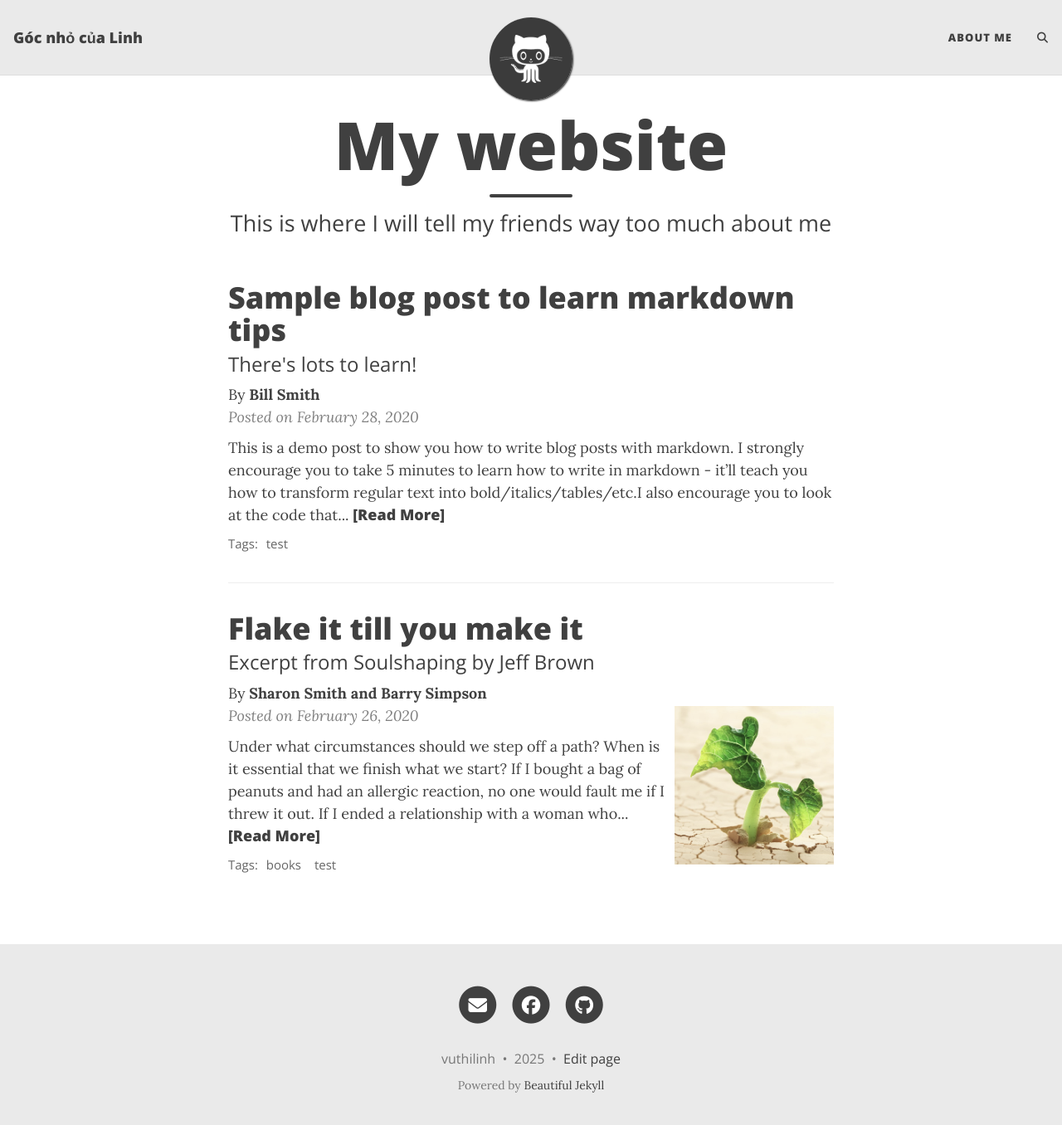
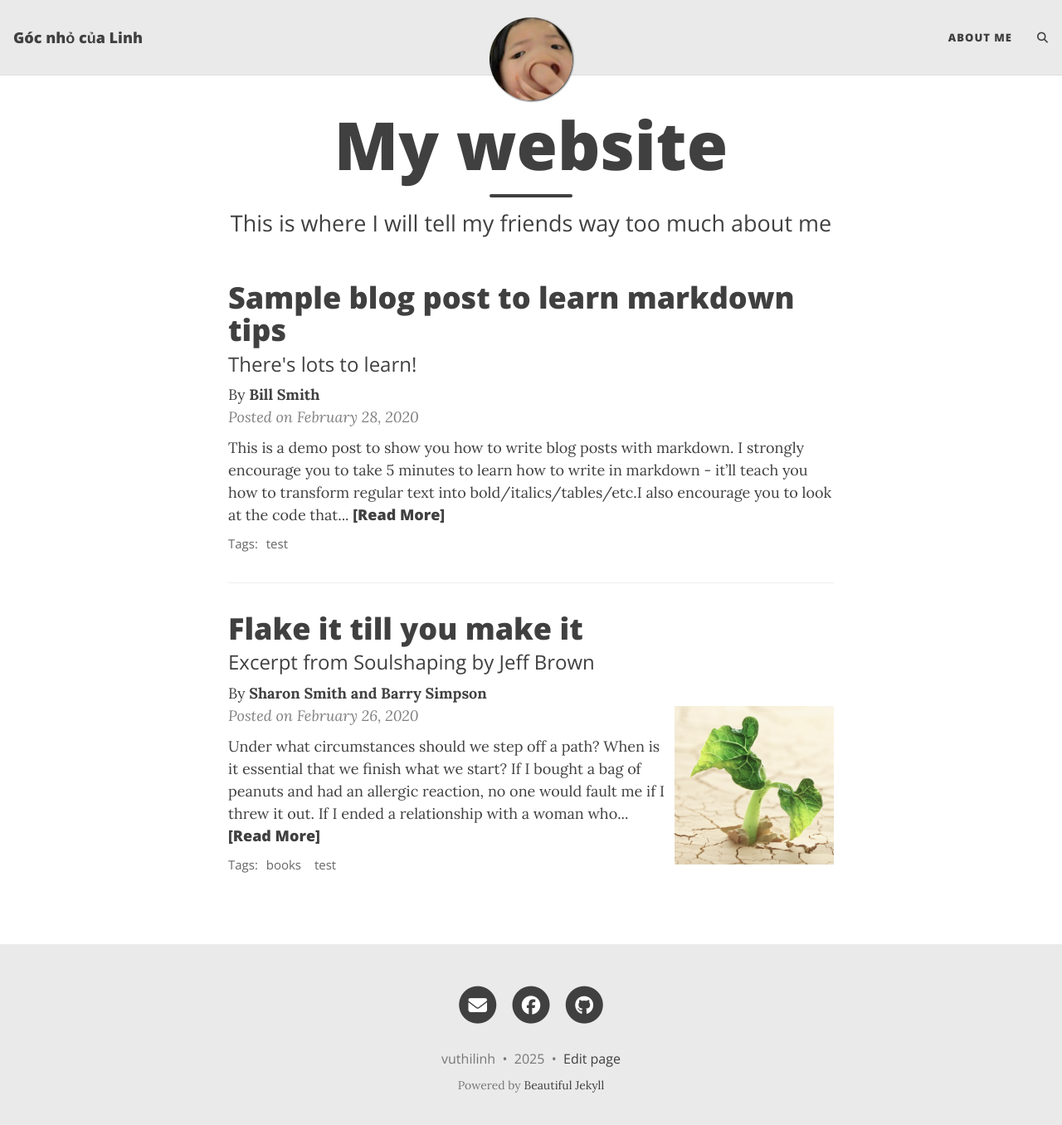
Before and after one commit to VuthilinhVn/Vuthilinh.github.io, a Jekyll site: the page built from index.html, in a window 1280 px wide and 1369 px high. Shown: the top 1356 px of the window at 83% size. Built offline with Jekyll 4.4.1, drawn with Linux system fonts in a browser that asks for light colours; the list of posts is cut into pages by our own code; comment, search, counter and statistics services are not loaded.

Commit message:
Update _config.yml

```diff
--- a/_config.yml
+++ b/_config.yml
@@ -29,7 +29,7 @@ navbar-links:
 
 # Image to show in the navigation bar - works best with a square image
 # Remove this parameter if you don't want an image in the navbar
-avatar: "/assets/img/avatar-icon.png"
+avatar: "/assets/img/hi.jpg"
 
 # By default, the image is cut into a circle. You can disable this behaviour by setting 'round-avatar: false'
 round-avatar: true
```
